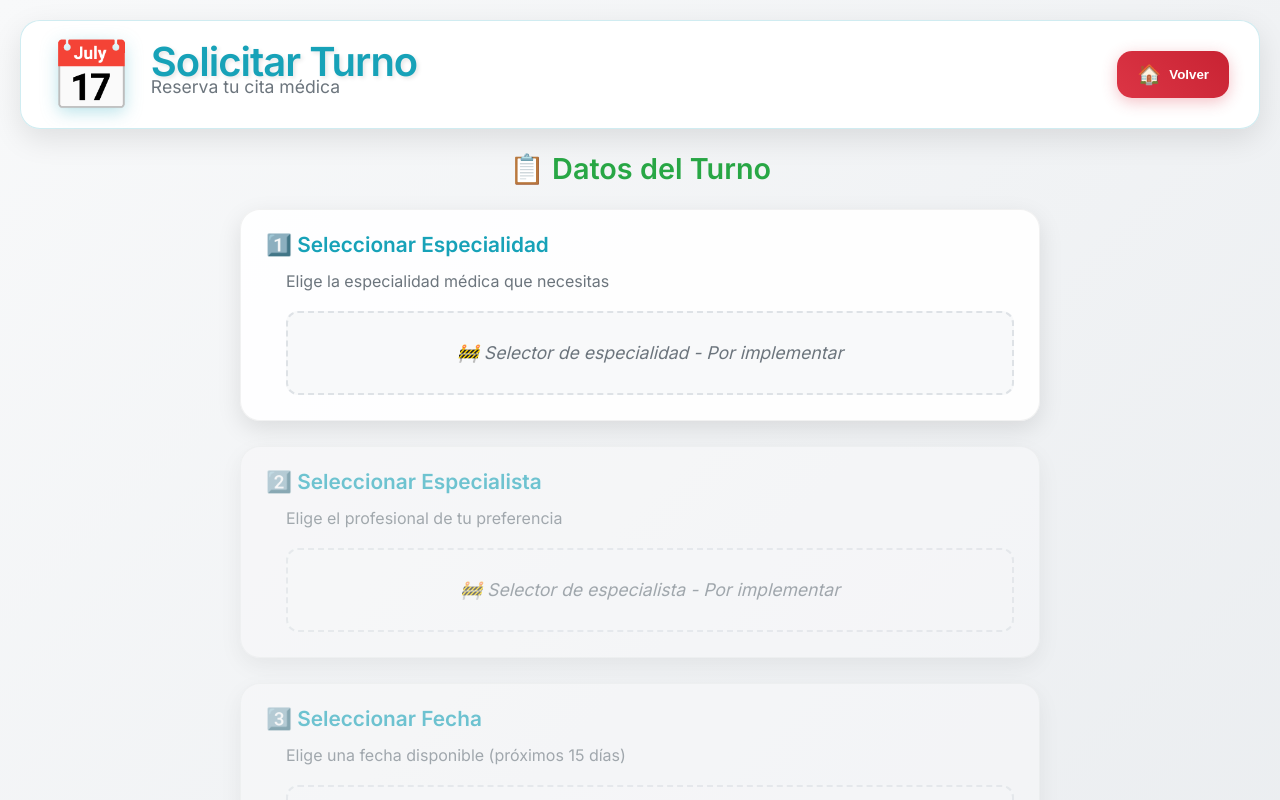
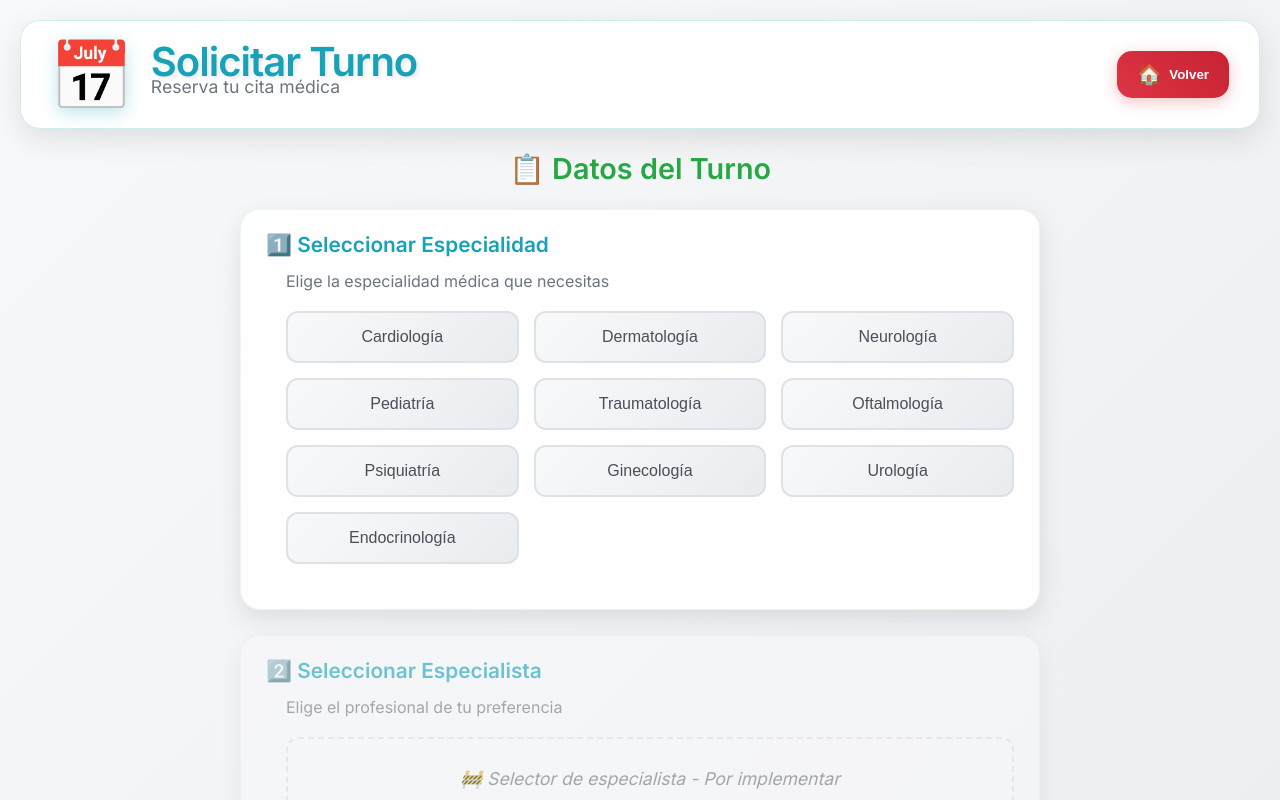
Before and after one commit to joaquinyjoa/Clinica_Online, an Angular app in the folder clinica/: page /solicitar-turno in a window 1280 px wide. Shown: the top 800 px of the page. Built offline with nearby package versions, Linux system fonts and the light colour scheme.

Commit message:
Implementar selector de especialidad en SolicitarTurno con grid responsivo y animaciones

```diff
--- a/clinica/src/app/components/solicitar-turno/solicitar-turno.component.html
+++ b/clinica/src/app/components/solicitar-turno/solicitar-turno.component.html
@@ -50,11 +50,20 @@
       <h3 class="step-title" [innerHTML]="esAdmin ? '2️⃣ Seleccionar Especialidad' : '1️⃣ Seleccionar Especialidad'"></h3>
       <div class="step-content">
         <p class="step-description">Elige la especialidad médica que necesitas</p>
-        <!-- Implementaremos esto en la tarea 3 -->
-        <div class="placeholder-section">
-          <p class="placeholder-text">🚧 Selector de especialidad - Por implementar</p>
+        <div class="selector-container">
+          <div class="especialidades-grid">
+            @for (especialidad of especialidades; track especialidad) {
+              <button
+                type="button"
+                class="especialidad-btn"
+                [class.selected]="especialidad === especialidadSeleccionada"
+                (click)="seleccionarEspecialidad(especialidad)">
+                {{ especialidad }}
+              </button>
+            }
+          </div>
           <div class="selected-info" *ngIf="especialidadSeleccionada">
-            <span class="selected-label">Seleccionado:</span>
+            <span class="selected-label">✅ Especialidad seleccionada:</span>
             <span class="selected-value">{{ especialidadSeleccionada }}</span>
           </div>
         </div>
--- a/clinica/src/app/components/solicitar-turno/solicitar-turno.component.scss
+++ b/clinica/src/app/components/solicitar-turno/solicitar-turno.component.scss
@@ -193,6 +193,61 @@
   margin: 0;
 }
 
+/* Selector de especialidades */
+.selector-container {
+  margin: 20px 0;
+}
+
+.especialidades-grid {
+  display: grid;
+  grid-template-columns: repeat(auto-fit, minmax(200px, 1fr));
+  gap: 15px;
+  margin-bottom: 20px;
+}
+
+.especialidad-btn {
+  background: linear-gradient(135deg, #f8f9fa, #e9ecef);
+  border: 2px solid #dee2e6;
+  border-radius: 12px;
+  padding: 15px 20px;
+  font-size: 1rem;
+  font-weight: 500;
+  color: #495057;
+  cursor: pointer;
+  transition: all 0.3s ease;
+  text-align: center;
+  position: relative;
+  overflow: hidden;
+
+  &:hover {
+    transform: translateY(-2px);
+    border-color: #17a2b8;
+    box-shadow: 0 5px 15px rgba(23, 162, 184, 0.2);
+    background: linear-gradient(135deg, #ffffff, #f8f9fa);
+  }
+
+  &.selected {
+    background: linear-gradient(135deg, #17a2b8, #20c997);
+    border-color: #17a2b8;
+    color: white;
+    font-weight: 600;
+    box-shadow: 0 5px 20px rgba(23, 162, 184, 0.3);
+
+    &::before {
+      content: '✓';
+      position: absolute;
+      top: 5px;
+      right: 8px;
+      font-size: 1.2rem;
+      font-weight: bold;
+    }
+  }
+
+  &:active {
+    transform: translateY(0);
+  }
+}
+
 /* Información seleccionada */
 .selected-info {
   margin-top: 15px;
--- a/clinica/src/app/components/solicitar-turno/solicitar-turno.component.ts
+++ b/clinica/src/app/components/solicitar-turno/solicitar-turno.component.ts
@@ -19,6 +19,20 @@ export class SolicitarTurnoComponent implements OnInit {
   loading = false;
   esAdmin = false;
   usuarioActual: any = null;
+
+  // Datos disponibles
+  especialidades: string[] = [
+    'Cardiología',
+    'Dermatología',
+    'Neurología',
+    'Pediatría',
+    'Traumatología',
+    'Oftalmología',
+    'Psiquiatría',
+    'Ginecología',
+    'Urología',
+    'Endocrinología'
+  ];
 
   // Propiedades del turno
   especialidadSeleccionada = '';
@@ -64,12 +78,15 @@ export class SolicitarTurnoComponent implements OnInit {
     }
   }
 
-  // Métodos placeholder que implementaremos en las siguientes tareas
+  // Métodos para selección de turno
   seleccionarEspecialidad(especialidad: string) {
     this.especialidadSeleccionada = especialidad;
+    // Resetear selecciones posteriores
     this.especialistaSeleccionado = '';
     this.fechaSeleccionada = '';
     this.horarioSeleccionado = '';
+
+    this.toastService.success(`✅ Especialidad seleccionada: ${especialidad}`);
   }
 
   seleccionarEspecialista(especialista: string) {
```
